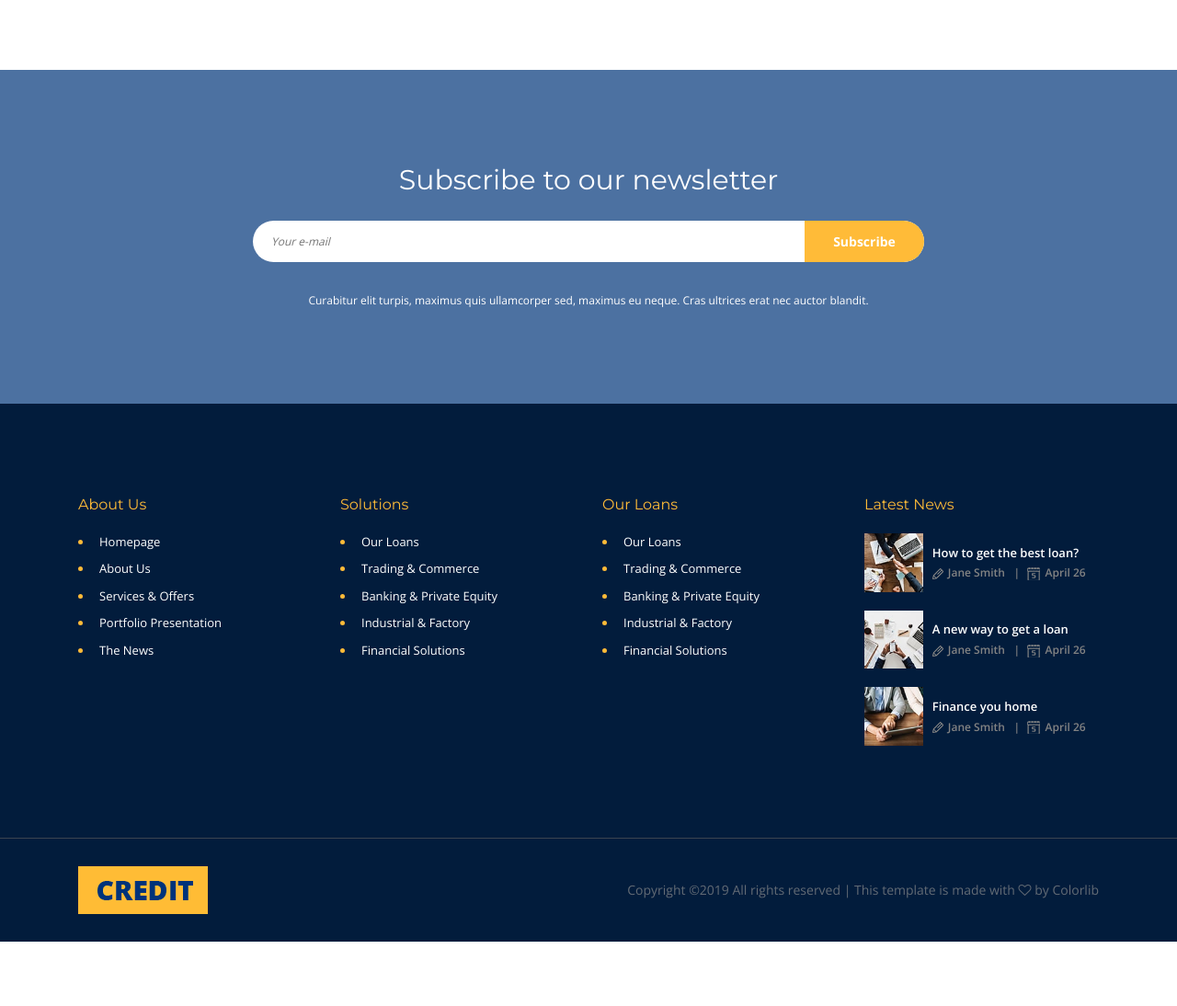
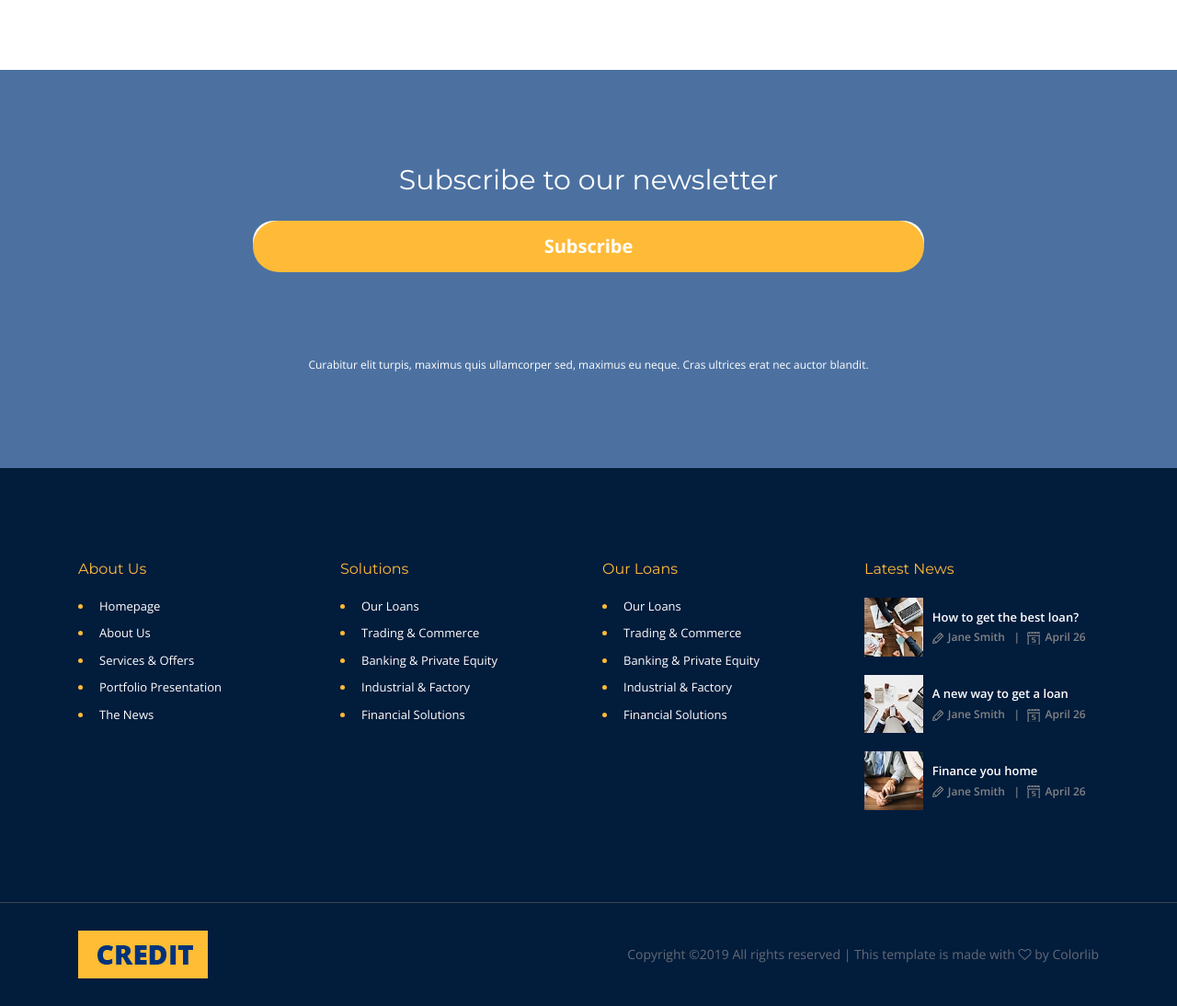
Before and after one commit to sitb-and-Team/difu-enterprise-web-b, a PHP site: page /about.html in a window 1280 px wide. Shown: the part 2379-3473 px from the top of the page at 92% size. Before the commit the page ends 3403 px from the top, so only its background shows below. Run offline with PHP 8.4, Linux system fonts and the light colour scheme; some web fonts are replaced.

Commit message:
button css

```diff
--- a/src/css/style.css
+++ b/src/css/style.css
@@ -1526,19 +1526,20 @@ img {
     -webkit-transition-duration: 500ms;
     transition-duration: 500ms;
     position: absolute;
-    width: 130px;
-    height: 45px;
+    width: 100%;
+    height: 56px;
     background-color: #ffbb38;
     border: none;
-    border-radius: 0 30px 30px 0;
+    border-radius: 30px 30px 30px 30px;
     top: 0;
     right: 0;
     font-weight: 700;
-    font-size: 14px;
+    font-size: 20px;
     color: #ffffff;
     text-align: center;
     cursor: pointer;
     z-index: 20;
+    padding: 0 20px;
 }
 
 .newsletter-area .nl-content form button:hover {
@@ -1552,7 +1553,7 @@ img {
 
 @media only screen and (max-width: 767px) {
     .newsletter-area .nl-content form button {
-        width: 100px;
+        width: 100%;
     }
 }
 
@@ -1560,6 +1561,7 @@ img {
     font-size: 12px;
     color: #ffffff;
     margin-bottom: 0;
+    margin-top: 100px;
 }
 
 /* :: 10.0 Team Member Area CSS */
```
